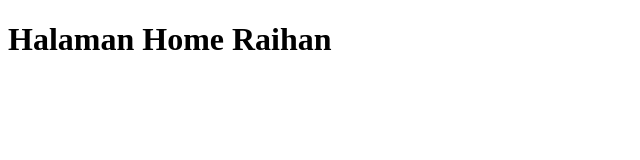
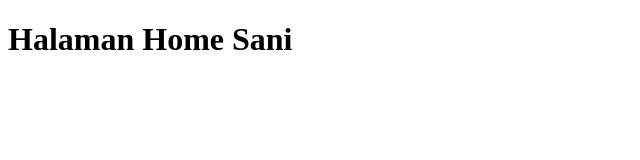
Before and after one commit to raihan-muhammad/contoh-deploy-ke-vercel, a plain HTML site: page index.html in a window 1280 px wide. Shown: the whole page, without its empty margins (0-640 px from the left). Drawn offline with Linux system fonts and the light colour scheme.

Commit message:
fix: title halaman home

```diff
--- a/index.html
+++ b/index.html
@@ -6,6 +6,6 @@
     <title>Contoh Deploy ke vercel</title>
   </head>
   <body>
-    <h1>Halaman Home Raihan</h1>
+    <h1>Halaman Home Sani</h1>
   </body>
 </html>
```
